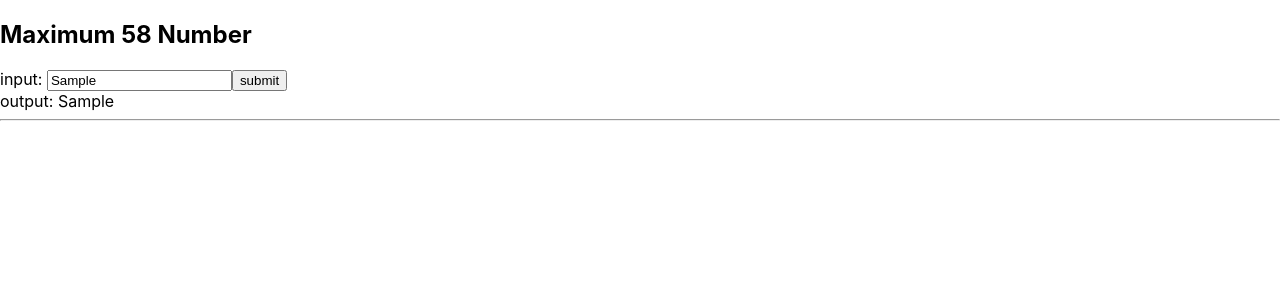
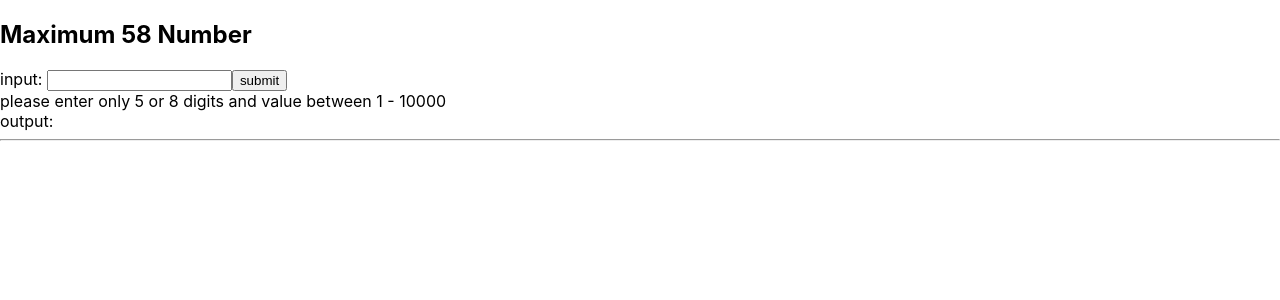
Before and after one commit to isoonissalty/freshket-test, a React (Create React App) app: page / in a window 1280 px wide. Both pictures are taken after typing "Sample" into the empty fields and a click on the button "submit". Shown: the top 300 px of the page. Built offline with nearby package versions, Linux system fonts and the light colour scheme.

Commit message:
add regex to valid input

```diff
--- a/src/components/Question1.js
+++ b/src/components/Question1.js
@@ -1,11 +1,18 @@
 import React, { useState } from 'react'
+
+const RegQ1 = /^[58]{1,4}$/
 
 const Question1 = () => {
   const [input, setInput] = useState('')
   const [answer, setAnswer] = useState('')
+  const [error, setError] = useState(false)
   const handleChange = (e) => {
     let { value } = e.target
-    setInput(value)
+    if (RegQ1.test(value)) {
+      setInput(value)
+      setError(false)
+    } else
+      setError(true)
   }
 
   const maximum58Number = (value) => {
@@ -21,6 +28,9 @@ const Question1 = () => {
         <input value={input} onChange={handleChange} />
         <button onClick={() => maximum58Number(input)}>submit</button>
       </div>
+      {
+        error && <span>please enter only 5 or 8 digits and value between 1 - 10000</span>
+      }
       <div>
         <span>output: </span>
         <span>{answer}</span>
```
